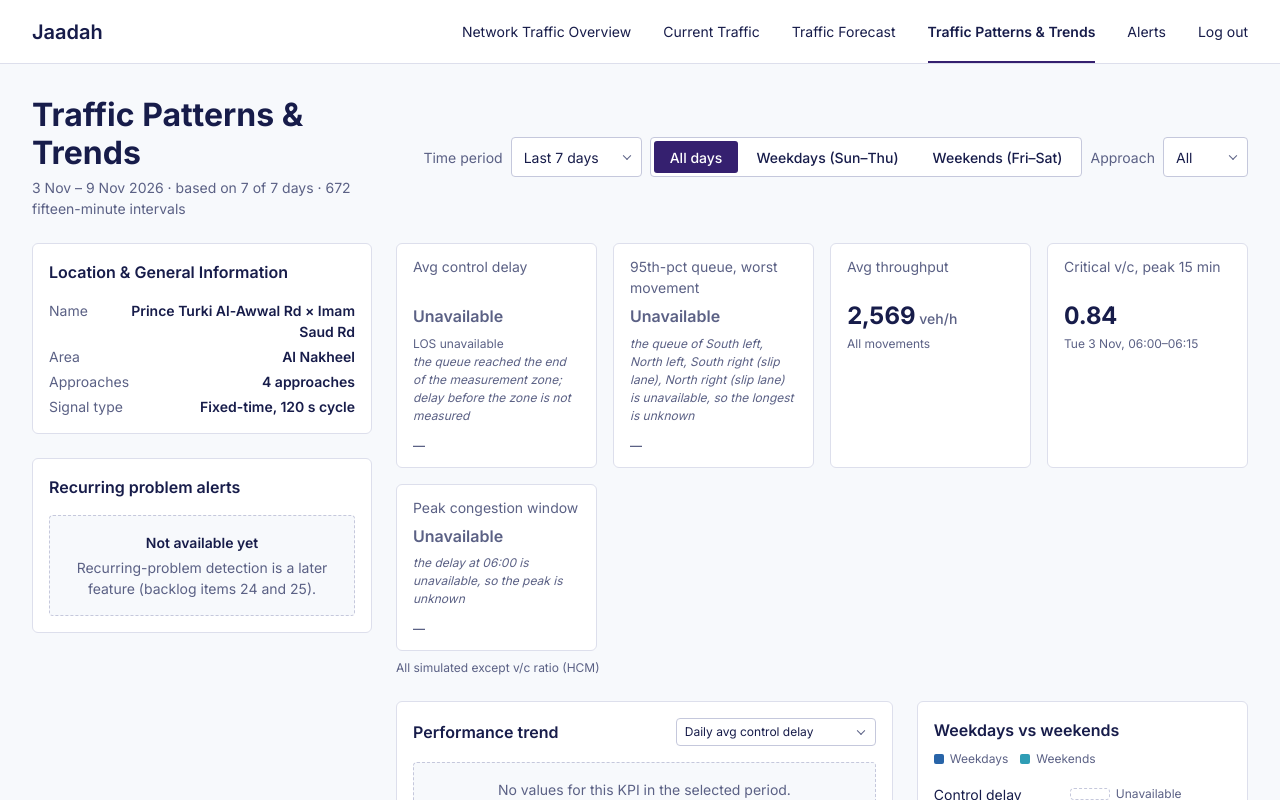
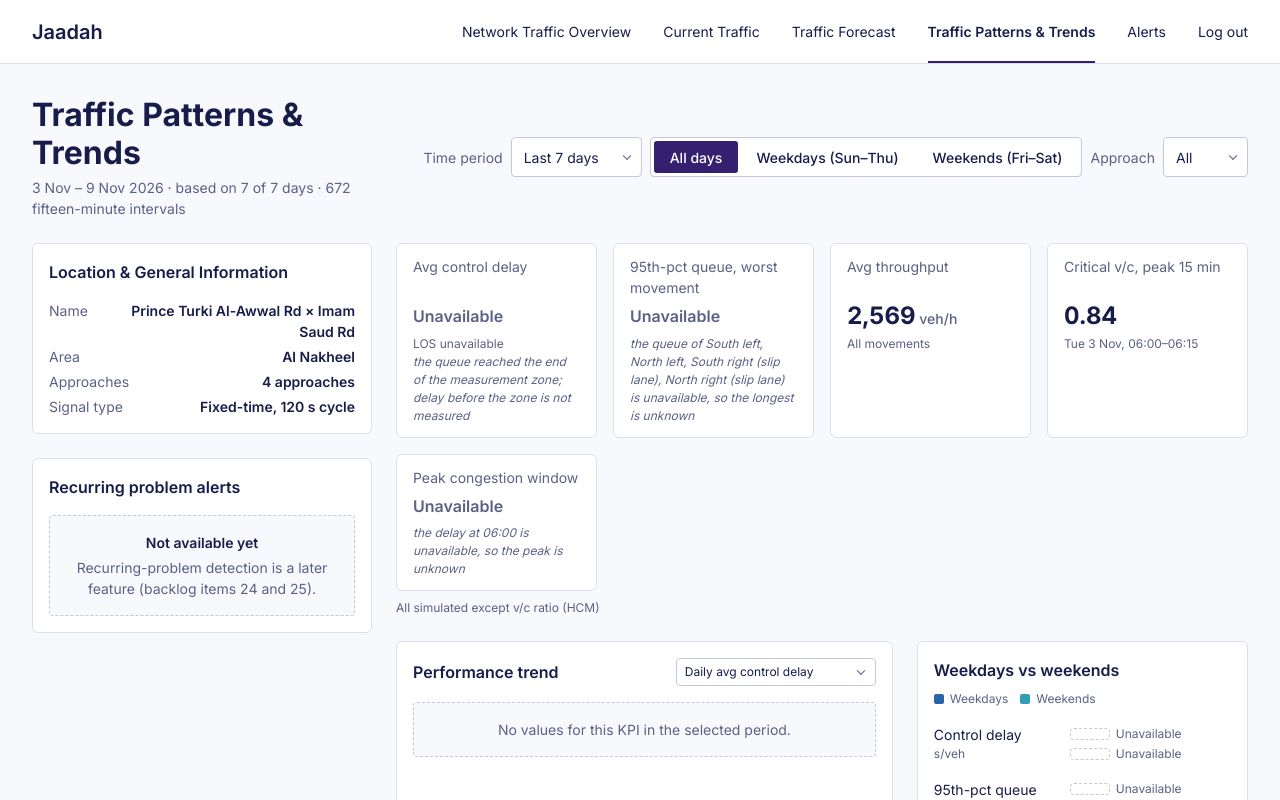
Before and after one commit to Falhebshi/2026-GP1-9, a React (Vite) app in the folder frontend/: page /trends in a window 1280 px wide. Shown: the top 800 px of the page. Built offline with nearby package versions, Linux system fonts and the light colour scheme; what @deck.gl/extensions, @luma.gl/engine would draw is missing.

Commit message:
fix: remove comparison dash

```diff
--- a/frontend/src/pages/TrafficTrends.css
+++ b/frontend/src/pages/TrafficTrends.css
@@ -66,8 +66,16 @@
   }
 }
 
-/* The tiles have no comparison, so no colored left edge either:
-   a plain 1px border like the other cards */
+/* The tiles have no comparison, so no colored left edge and no change
+   line (the "—" of an unavailable tile): three lines instead of four */
 .trends-kpi-row > .kpi-tile {
   border-left-width: 1px;
 }
+
+.trends-kpi-row > .kpi-tile-stacked {
+  grid-row: span 3;
+}
+
+.trends-kpi-row .kpi-footer {
+  display: none;
+}
```
